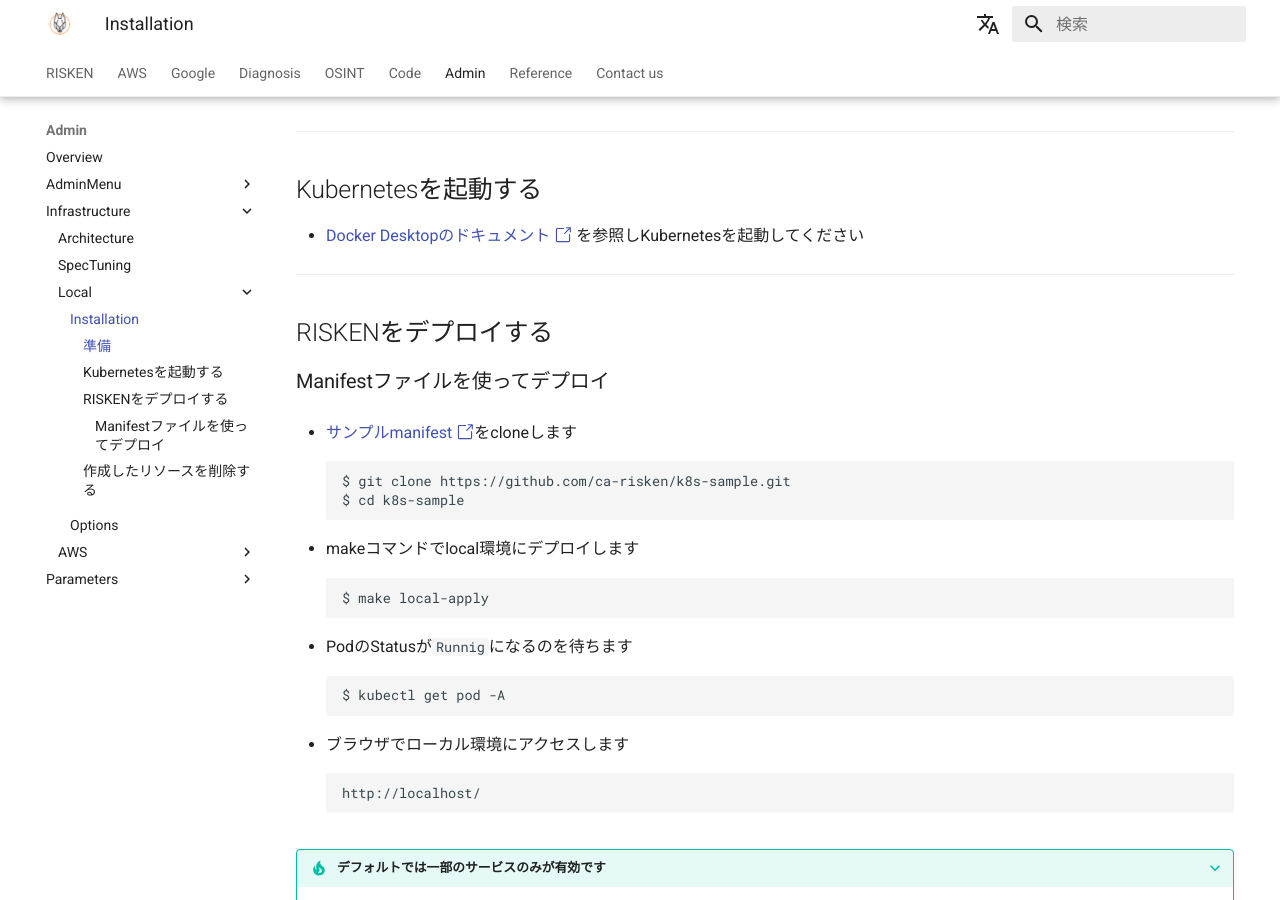
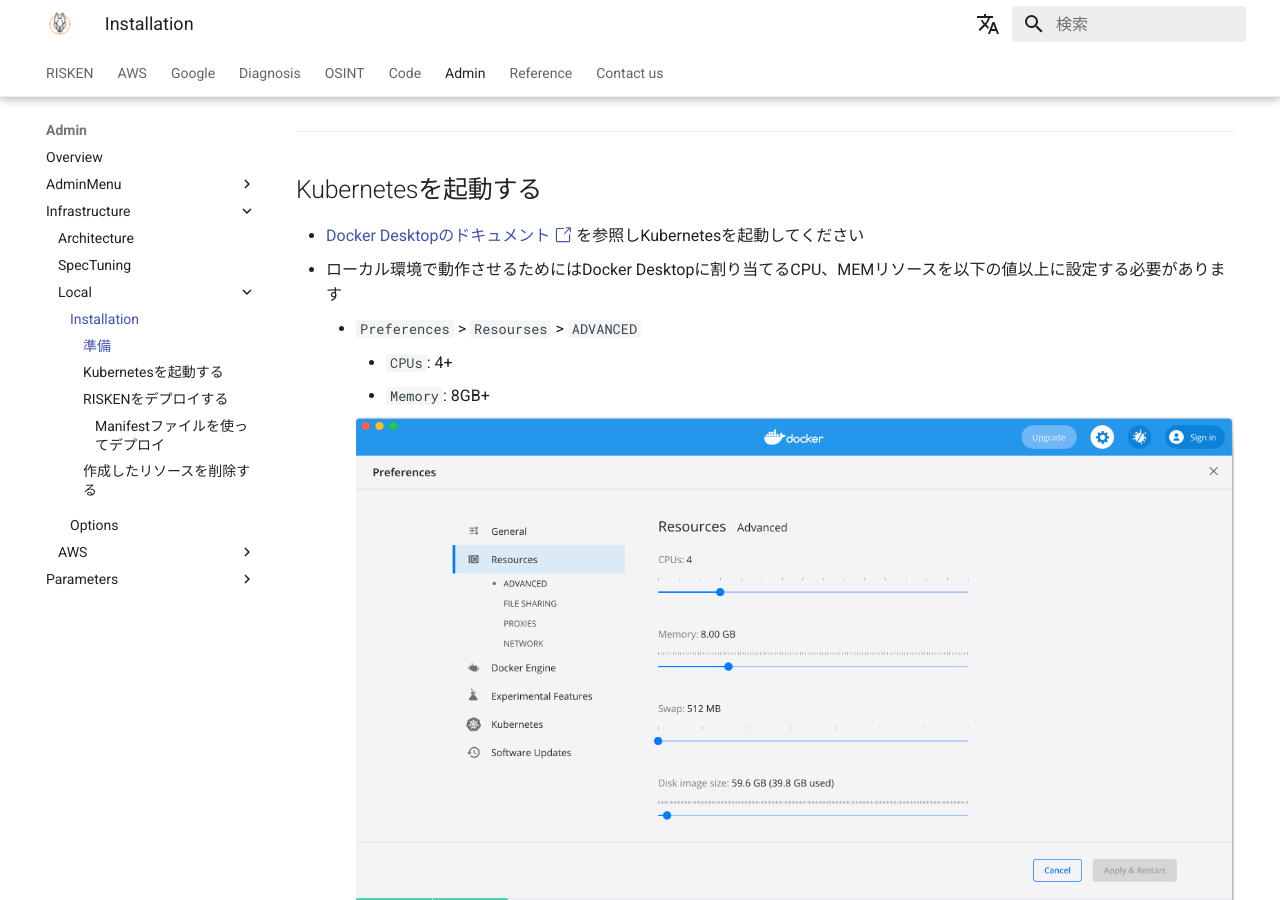
Before and after one commit to ca-risken/doc, an MkDocs documentation site: the page built from docs/admin/infra_local.md, in a window 1280 px wide and 900 px high, scrolled down 441 px. Built offline with MkDocs 1.6.1 and Material for MkDocs 9.7.7, drawn with Linux system fonts in a browser that asks for light colours; comment, search, counter and statistics services are not loaded.

Commit message:
add: docker-desktop min resource

```diff
--- a/docs/admin/infra_local.md
+++ b/docs/admin/infra_local.md
@@ -18,6 +18,11 @@
 ## Kubernetesを起動する
 
 - [Docker Desktopのドキュメント :octicons-link-external-24:](https://docs.docker.com/desktop/kubernetes/) を参照しKubernetesを起動してください
+- ローカル環境で動作させるためにはDocker Desktopに割り当てるCPU、MEMリソースを以下の値以上に設定する必要があります
+    - `Preferences` > `Resourses` > `ADVANCED`
+        - `CPUs`: 4+
+        - `Memory`: 8GB+
+    - ![Docker Desktop Resource setting](/img/admin/admin_docker_desktop_min.png)
 
 ---
 
```
Also changed, not shown: docs/img/admin/admin_docker_desktop_min.png (added).
